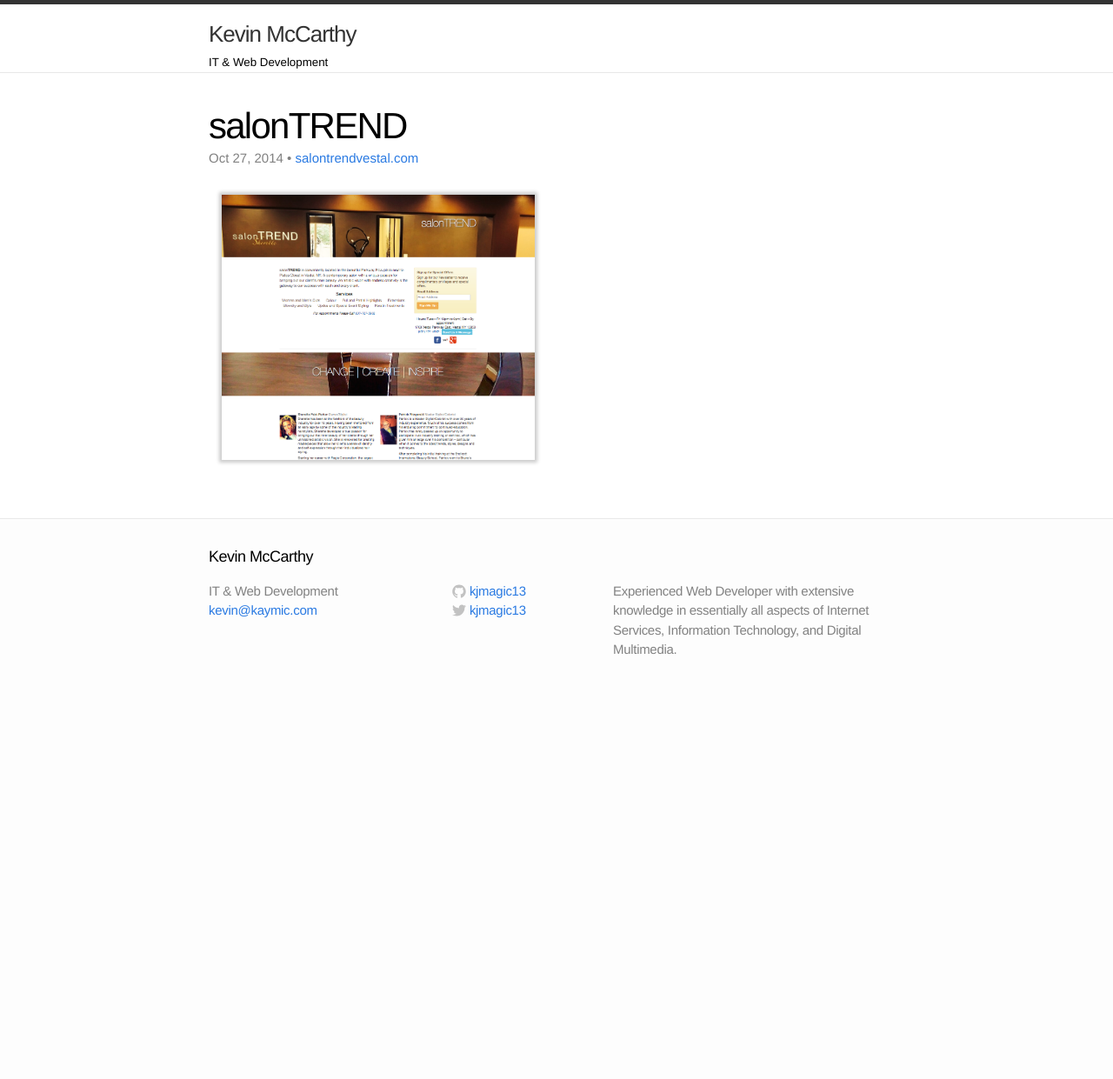
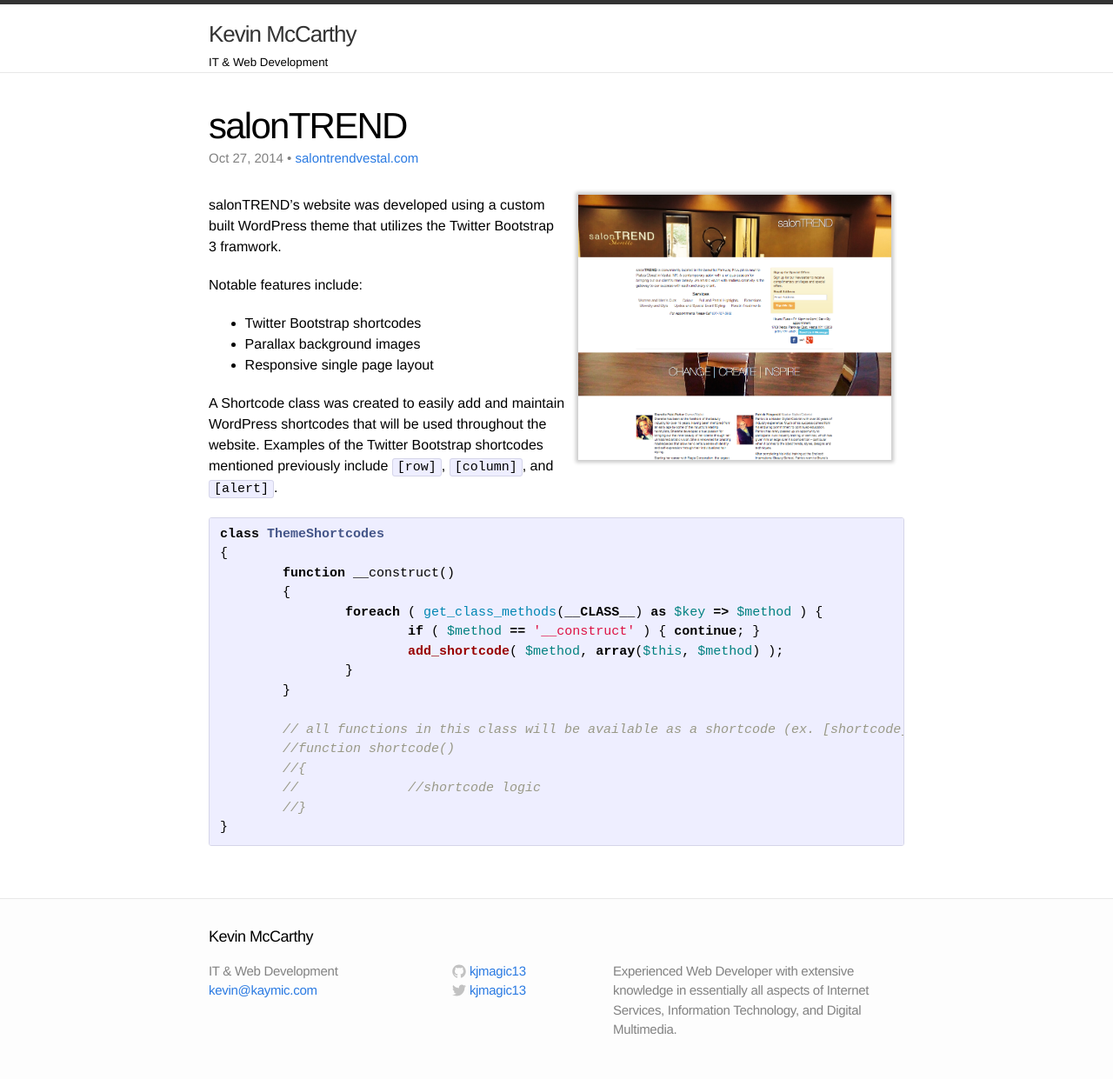
Before and after one commit to kjmagic13/kjmagic13.github.io, a Jekyll site: the page built from _posts/2014-10-27-salontrend.markdown, in a window 1280 px wide. Shown: the whole page at 87% size. Built offline with Jekyll 4.4.1, drawn with Linux system fonts in a browser that asks for light colours; before the commit the page ends 900 px from its top, so only the background shows below that.

Commit message:
updated salonTREND post

```diff
--- a/_posts/2014-10-27-salontrend.markdown
+++ b/_posts/2014-10-27-salontrend.markdown
@@ -7,4 +7,32 @@ date:				2014-10-27 09:54:50
 categories:		portfolio
 ---
 
-<img src="/images/portfolio-salontrend.png" class="portfolio-image" title="salonTREND" alt="salonTREND screenshot">
+<img src="/images/portfolio-salontrend.png" class="portfolio-image" title="salonTREND" alt="salonTREND screenshot" align="right">salonTREND's website was developed using a custom built WordPress theme that utilizes the Twitter Bootstrap 3 framwork.
+
+Notable features include:
+<ul>
+	<li>Twitter Bootstrap shortcodes</li>
+	<li>Parallax background images</li>
+	<li>Responsive single page layout</li>
+</ul>
+
+A Shortcode class was created to easily add and maintain WordPress shortcodes that will be used throughout the website. Examples of the Twitter Bootstrap shortcodes mentioned previously include `[row]`, `[column]`, and `[alert]`.
+
+{% highlight php %}
+class ThemeShortcodes
+{
+	function __construct()
+	{
+		foreach ( get_class_methods(__CLASS__) as $key => $method ) {
+			if ( $method == '__construct' ) { continue; }
+			add_shortcode( $method, array($this, $method) );
+		}
+	}
+
+	// all functions in this class will be available as a shortcode (ex. [shortcode])
+	//function shortcode()
+	//{
+	//		//shortcode logic
+	//}
+}
+{% endhighlight %}
```
